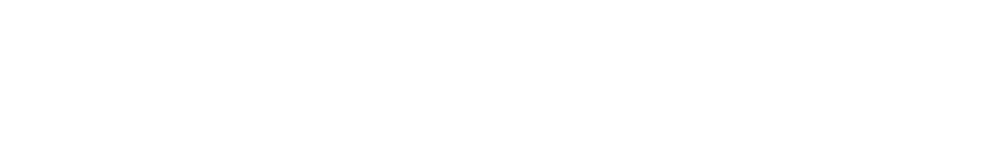
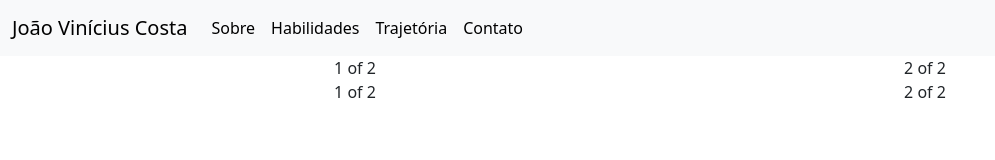
Before and after one commit to joaovincosta/CurriculoBootstrap, a plain HTML site: page index.html in a window 1280 px wide. Shown: the whole page, without its empty margins (0-995 px from the left). Drawn offline with Linux system fonts and the light colour scheme.

Commit message:
navbar & grids

```diff
--- a/index.html
+++ b/index.html
@@ -7,16 +7,93 @@
     <link href="css/bootstrap.css" rel="stylesheet">
     <link rel="stylesheet" href="css/estilo.css">
   </head>
+
   <body>
     <header>
+      <nav class="navbar navbar-expand-lg bg-body-tertiary">
+        <div class="container-fluid">
+          <a class="navbar-brand" href="#"
+            ><font style="vertical-align: inherit"
+              ><font style="vertical-align: inherit"
+                >João Vinícius Costa</font
+              ></font
+            ></a
+          >
+          <button
+            class="navbar-toggler"
+            type="button"
+            data-bs-toggle="collapse"
+            data-bs-target="#navbarSupportedContent"
+            aria-controls="navbarSupportedContent"
+            aria-expanded="false"
+            aria-label="Alternar navegação"
+          >
+            <span class="navbar-toggler-icon"></span>
+          </button>
+          <div class="collapse navbar-collapse" id="navbarSupportedContent">
+            <ul class="navbar-nav me-auto mb-2 mb-lg-0">
+              <li class="nav-item">
+                <a class="nav-link active" aria-current="page" href="#"><font style="vertical-align: inherit"><font style="vertical-align: inherit">Sobre</font></font></a>
+              </li>
+            </ul>
+              </button>
+            </form>
 
+            <div class="collapse navbar-collapse" id="navbarSupportedContent">
+              <ul class="navbar-nav me-auto mb-2 mb-lg-0">
+                <li class="nav-item">
+                  <a class="nav-link active" aria-current="page" href="#"><font style="vertical-align: inherit"><font style="vertical-align: inherit">Habilidades</font></font></a>
+                </li>
+              </ul>
+                </button>
+              </form>
+
+              <div class="collapse navbar-collapse" id="navbarSupportedContent">
+                <ul class="navbar-nav me-auto mb-2 mb-lg-0">
+                  <li class="nav-item">
+                    <a class="nav-link active" aria-current="page" href="#"><font style="vertical-align: inherit"><font style="vertical-align: inherit">Trajetória</font></font></a>
+                  </li>
+                </ul>
+                  </button>
+                </form>
+
+                <div class="collapse navbar-collapse" id="navbarSupportedContent">
+                  <ul class="navbar-nav me-auto mb-2 mb-lg-0">
+                    <li class="nav-item">
+                      <a class="nav-link active" aria-current="page" href="#"><font style="vertical-align: inherit"><font style="vertical-align: inherit">Contato</font></font></a>
+                    </li>
+                  </ul>
+                    </button>
+                  </form>
+
+          </div>
+        </div>
+      </nav>
     </header>
     <main>
       <section class="Introdução">
         <!-- grid de 2 colunas, uma com imagem e a outra com um breve texto introdutório -->
+        <div class="container text-center">
+          <div class="row">
+            <div class="col">
+              1 of 2
+            </div>
+            <div class="col">
+              2 of 2
+            </div>
+          </div>
       </section>
       <section class="SobreMim">
         <!-- grid com 2 colunas, uma com imagem e a outra com um texto pessoal sobre mim -->
+        <div class="container text-center">
+          <div class="row">
+            <div class="col">
+              1 of 2
+            </div>
+            <div class="col">
+              2 of 2
+            </div>
+          </div>
       </section>
       <section class="Habilidades">
         <!-- o que estou aprendendo na escola -->
```
